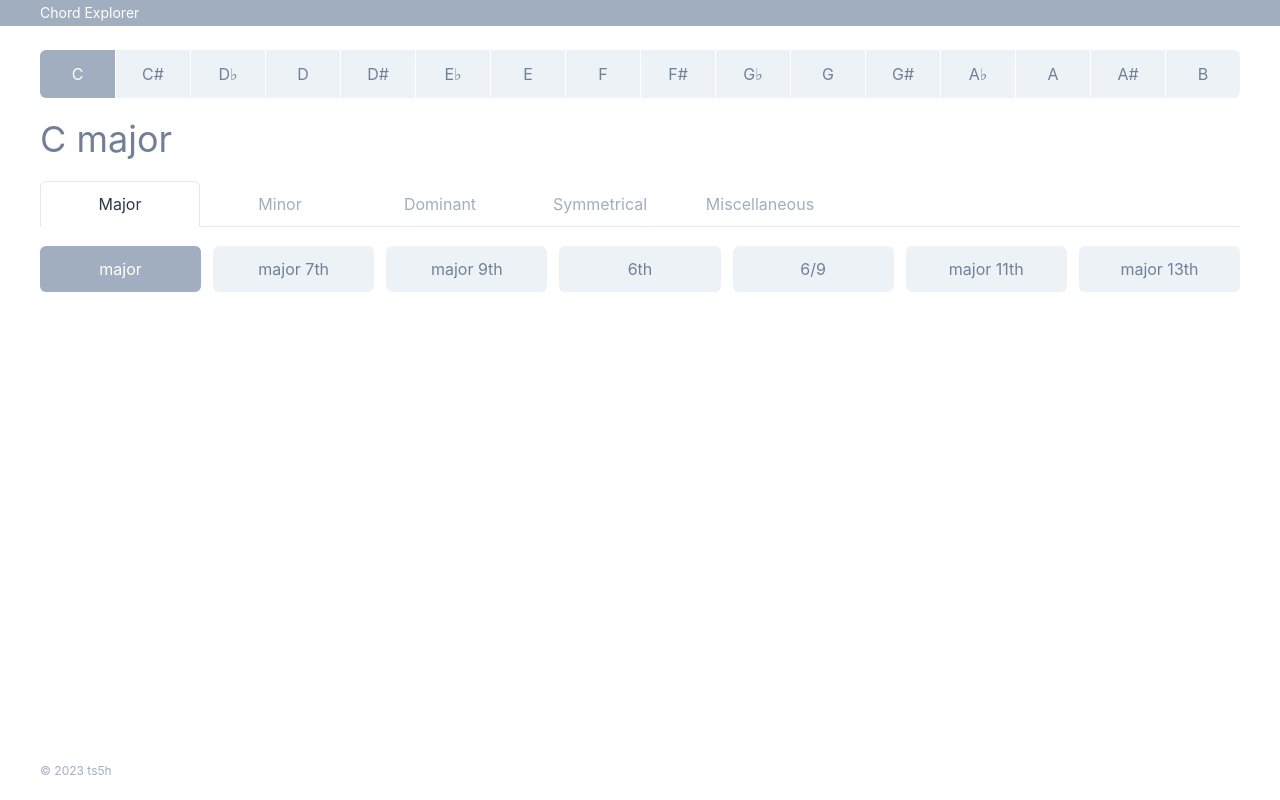
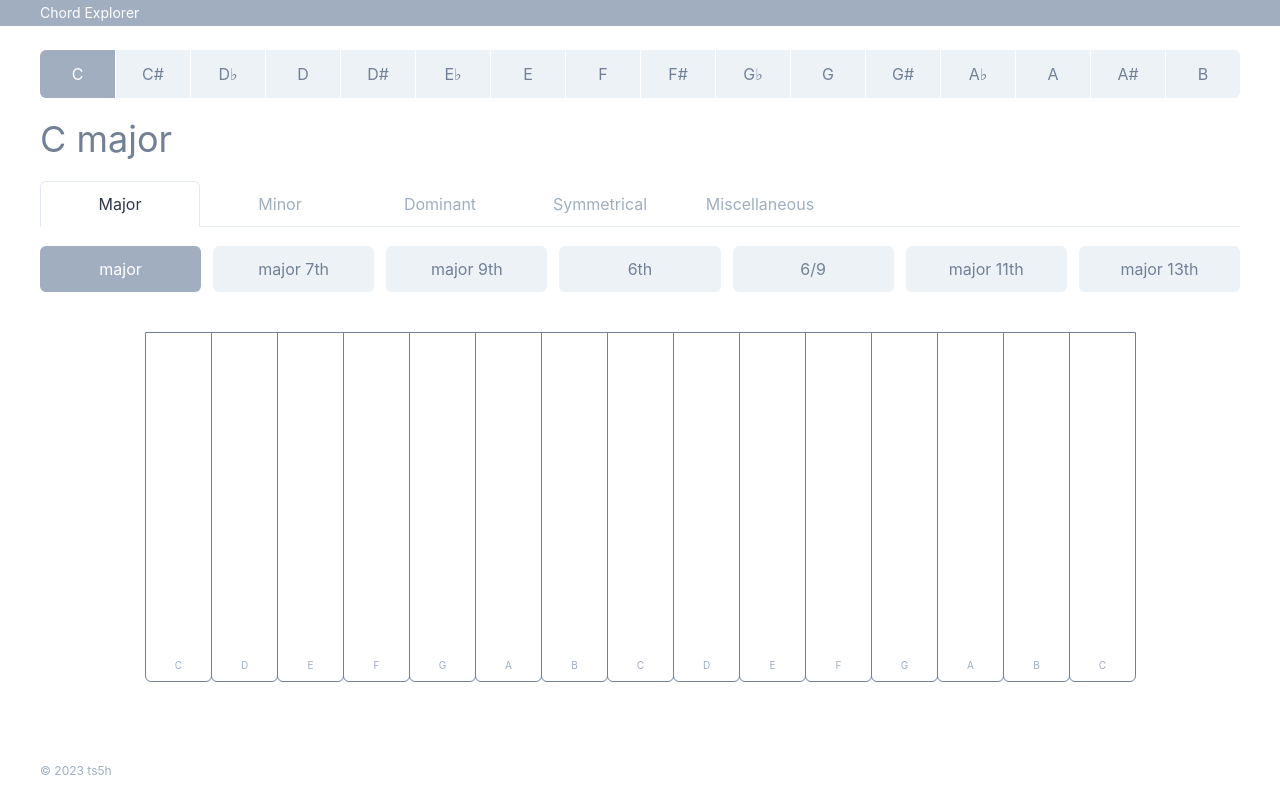
Before and after one commit to ts5h/chord_explorer, a React (Create React App) app: page /c/major in a window 1280 px wide. Built offline with nearby package versions, Linux system fonts and the light colour scheme.

Commit message:
Add basic keyboard layouts
- white keys

```diff
--- a/src/components/Contents/index.tsx
+++ b/src/components/Contents/index.tsx
@@ -6,6 +6,7 @@ import { scales } from "~/vo/Scales";
 import { chords } from "~/vo/Chords";
 import { NavScales } from "~/components/Nav/Scales";
 import { NavChords } from "~/components/Nav/Chords";
+import { Keys } from "~/components/Keys";
 
 export const Contents: FC = () => {
   const [currentScale] = useAtom(getCurrentScale);
@@ -29,6 +30,7 @@ export const Contents: FC = () => {
         </Heading>
       </HStack>
       <NavChords />
+      <Keys />
     </>
   );
 };
--- /dev/null
+++ b/src/components/Keys/White/index.tsx
@@ -0,0 +1,27 @@
+import React, { FC } from "react";
+import { Flex, Text } from "@chakra-ui/react";
+
+type Props = {
+  label: string;
+};
+
+export const WhiteKey: FC<Props> = ({ label }) => {
+  return (
+    <Flex
+      w="67px"
+      h="350px"
+      borderColor="gray.500"
+      borderWidth={1}
+      borderBottomRadius="md"
+      justify="center"
+      align="end"
+      p={2}
+      mr="-1px"
+      onClick={() => {}}
+    >
+      <Text fontSize="2xs" color="gray.400">
+        {label}
+      </Text>
+    </Flex>
+  );
+};
--- /dev/null
+++ b/src/components/Keys/index.tsx
@@ -0,0 +1,27 @@
+import React, { FC } from "react";
+import { HStack } from "@chakra-ui/react";
+import { WhiteKey } from "~/components/Keys/White";
+
+export const Keys: FC = () => {
+  return (
+    <HStack spacing={0} w="full" justify="center">
+      <HStack spacing={0} pos="relative">
+        <WhiteKey label="C" />
+        <WhiteKey label="D" />
+        <WhiteKey label="E" />
+        <WhiteKey label="F" />
+        <WhiteKey label="G" />
+        <WhiteKey label="A" />
+        <WhiteKey label="B" />
+        <WhiteKey label="C" />
+        <WhiteKey label="D" />
+        <WhiteKey label="E" />
+        <WhiteKey label="F" />
+        <WhiteKey label="G" />
+        <WhiteKey label="A" />
+        <WhiteKey label="B" />
+        <WhiteKey label="C" />
+      </HStack>
+    </HStack>
+  );
+};
--- a/src/components/Nav/Chords/index.tsx
+++ b/src/components/Nav/Chords/index.tsx
@@ -73,7 +73,7 @@ export const NavChords: FC = () => {
 
       <TabPanels>
         {categorizeChords.map((category, index) => (
-          <TabPanel key={index} px={0} py={5}>
+          <TabPanel key={index} px={0} pt={5} pb={10}>
             <Stack spacing={3} direction="row" flexWrap="wrap">
               {category.chords.map((chord, idx) => (
                 <Button
--- a/src/components/PageTemplate/index.tsx
+++ b/src/components/PageTemplate/index.tsx
@@ -1,11 +1,14 @@
-import React, { FC } from "react";
+import React, { FC, ReactNode } from "react";
 import { Spacer, VStack } from "@chakra-ui/react";
 import { Header } from "~/components/Header";
 import { Footer } from "~/components/Footer";
-import { Contents } from "~/components/Contents";
 import { UrlUpdater } from "~/components/UrlUpdater";
 
-export const PageTemplate: FC = () => {
+type Props = {
+  children: ReactNode;
+};
+
+export const PageTemplate: FC<Props> = ({ children }) => {
   return (
     <>
       <UrlUpdater />
@@ -19,7 +22,7 @@ export const PageTemplate: FC = () => {
           align="start"
           px={5}
         >
-          <Contents />
+          {children}
           <Spacer />
           <Footer />
         </VStack>
--- a/src/pages/Home/index.tsx
+++ b/src/pages/Home/index.tsx
@@ -1,6 +1,11 @@
 import React from "react";
 import { PageTemplate } from "~/components/PageTemplate";
+import { Contents } from "~/components/Contents";
 
 export const Home = () => {
-  return <PageTemplate />;
+  return (
+    <PageTemplate>
+      <Contents />
+    </PageTemplate>
+  );
 };
```
